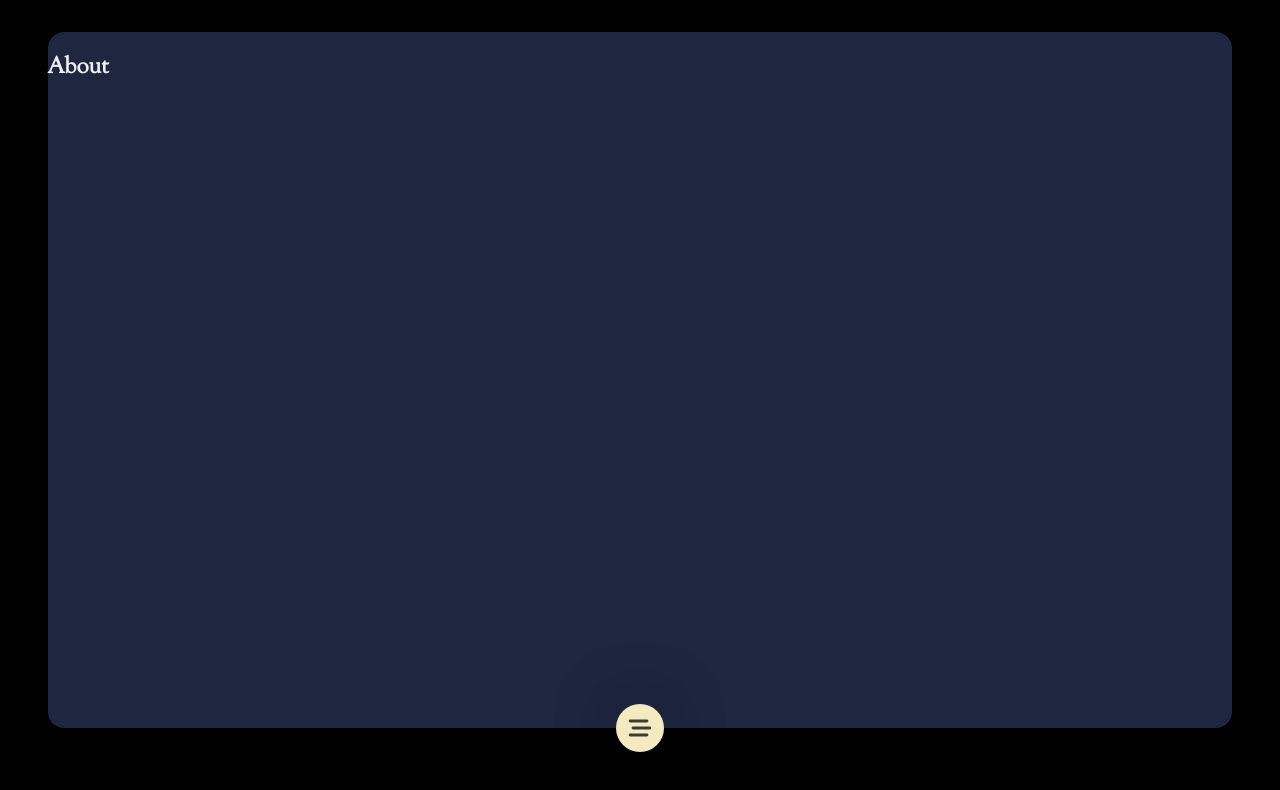
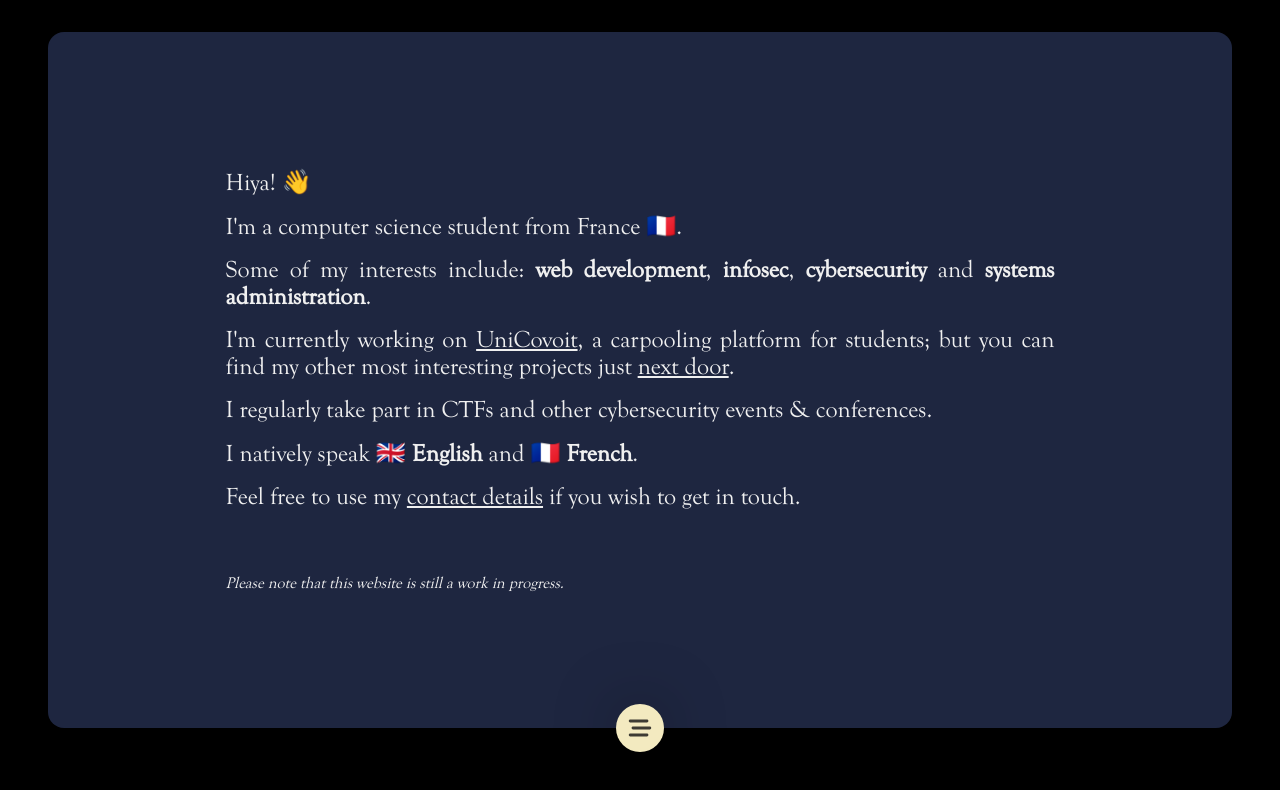
Before and after one commit to finxol/portfolio, a Nuxt app: page /about in a window 1280 px wide. Shown: the top 790 px of the page. Built offline with nearby package versions, Linux system fonts and the light colour scheme.

Commit message:
build about page

```diff
--- a/assets/css/main.scss
+++ b/assets/css/main.scss
@@ -15,3 +15,8 @@ $border-radius: 1rem;
         background-color: rgba(231, 224, 255, 0.25);
     }
 }
+
+a {
+    color: inherit;
+    text-decoration: underline;
+}
--- a/pages/about.vue
+++ b/pages/about.vue
@@ -3,9 +3,61 @@
 </script>
 
 <template>
-    <h1>About</h1>
+    <section>
+        <p>
+            Hiya! 👋
+        </p>
+        <p>
+            I'm a computer science student from France 🇫🇷.
+        </p>
+        <p>
+            Some of my interests include:
+            <strong>web development</strong>,
+            <strong>infosec</strong>,
+            <strong>cybersecurity</strong>
+            and <strong>systems administration</strong>.
+        </p>
+        <p>
+            I'm currently working on <a href="https://unicovoit.fr" target="_blank" rel="noreferrer noopener">UniCovoit</a>, a carpooling platform for students;
+            but you can find my other most interesting projects just <NuxtLink to="/projects">next door</NuxtLink>.
+        </p>
+        <p>
+            I regularly take part in CTFs and other cybersecurity events & conferences.
+        </p>
+        <p>
+            I natively speak 🇬🇧 <strong>English</strong> and 🇫🇷 <strong>French</strong>.
+        </p>
+        <p>
+            Feel free to use my <NuxtLink to="/contact">contact details</NuxtLink> if you wish to get in touch.
+        </p>
+
+        <small>
+            Please note that this website is still a work in progress.
+        </small>
+    </section>
 </template>
 
 <style scoped lang="scss">
+section {
+    display: flex;
+    flex-direction: column;
+    justify-content: center;
+    align-items: flex-start;
+    gap: clamp(.5rem, 2vh, 1rem);
+    height: 100%;
+    width: 70%;
+    margin: 0 auto;
+    font-size: 1.5rem;
 
+    p {
+        margin: 0;
+        text-align: justify;
+    }
+
+    small {
+        margin-top: 3rem;
+        font-size: 1rem;
+        font-style: italic;
+    }
+}
 </style>
```
